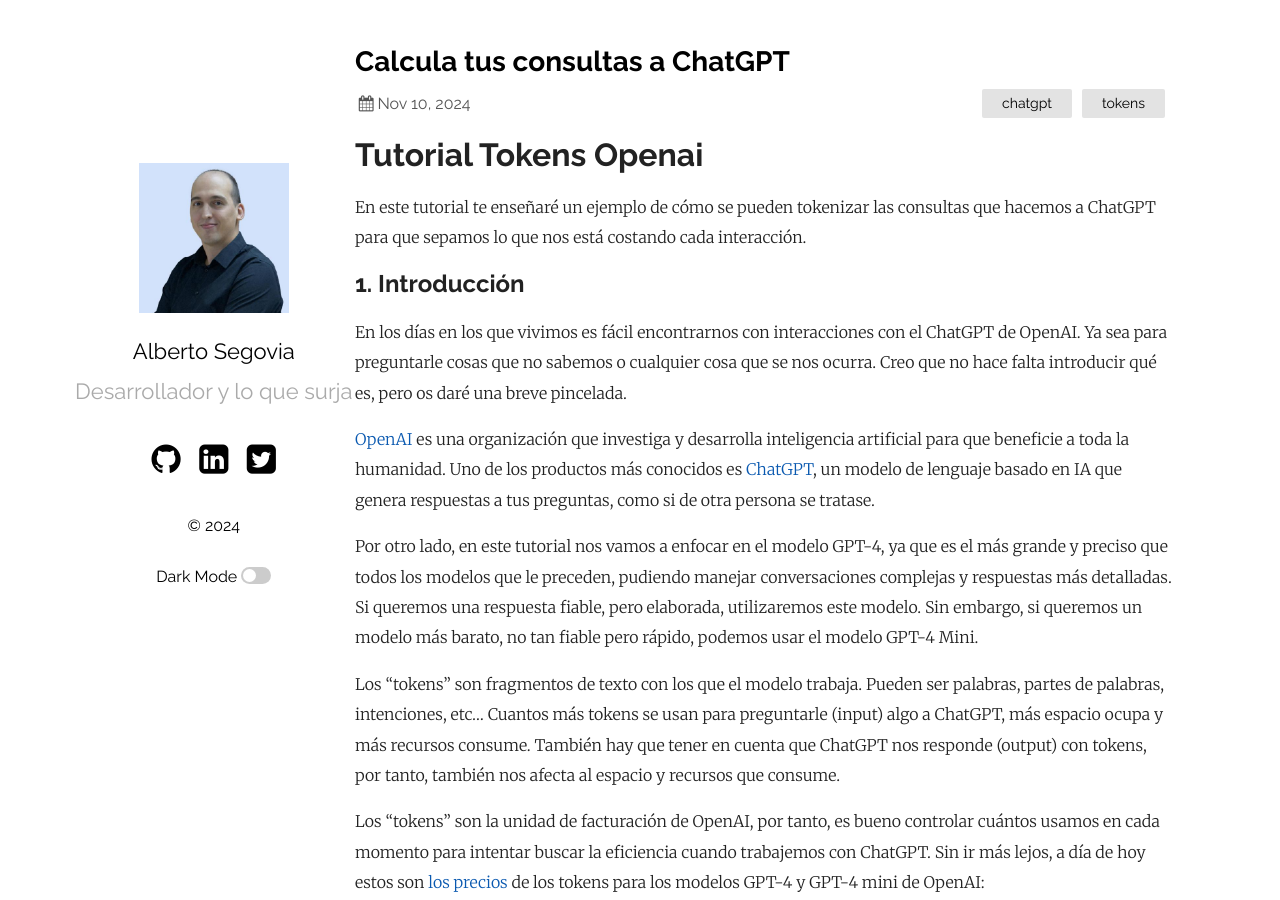
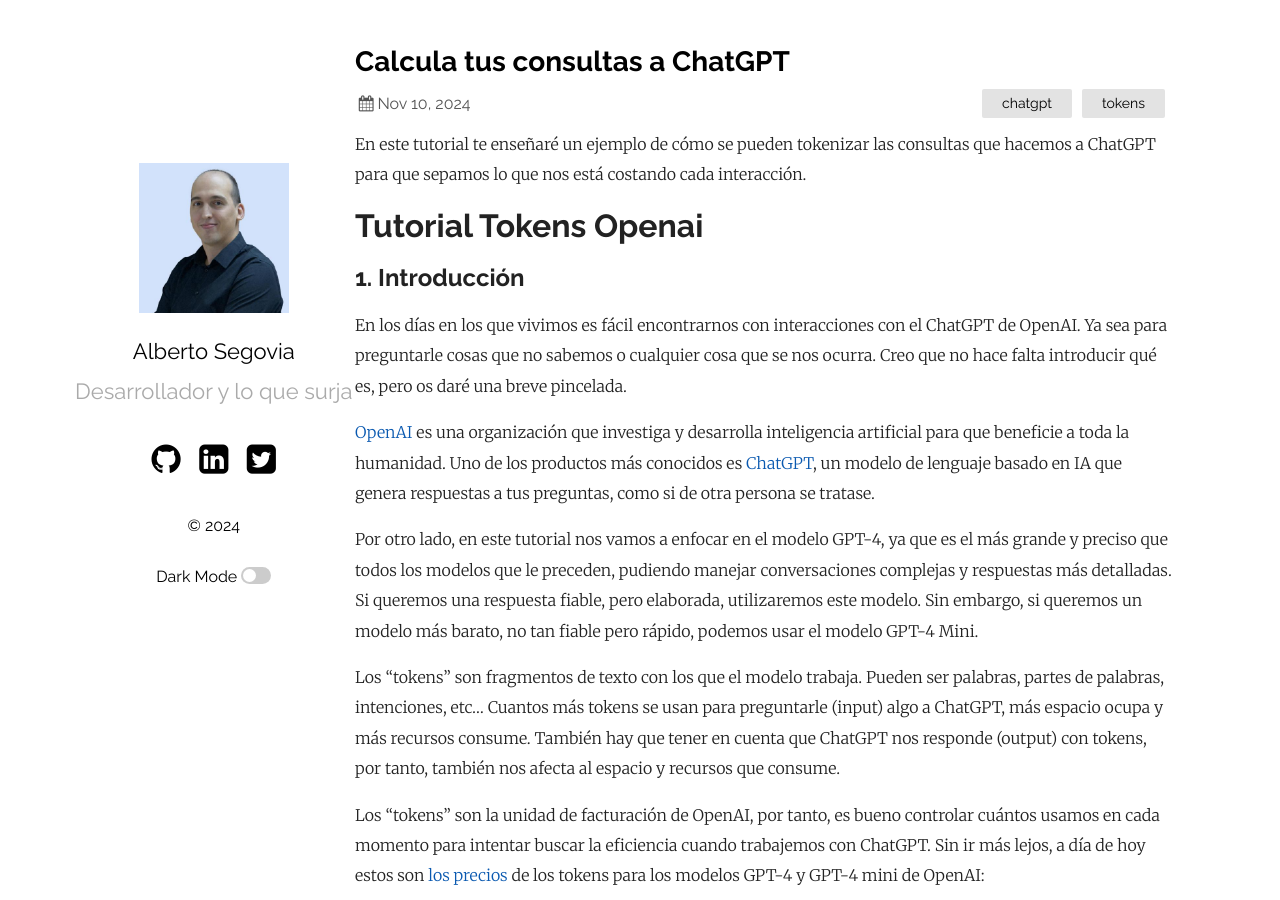
Before and after one commit to asegnz/asegnz.github.io, a Jekyll site: the page built from _posts/2024-11-11-calculo-tokens-chatgpt.md, in a window 1280 px wide and 900 px high. Built offline with Jekyll 4.4.1, drawn with Linux system fonts in a browser that asks for light colours; comment, search, counter and statistics services are not loaded.

```diff
--- a/_posts/2024-11-11-calculo-tokens-chatgpt.md
+++ b/_posts/2024-11-11-calculo-tokens-chatgpt.md
@@ -5,9 +5,9 @@ date: "2024-11-11 00:00:00 +0100"
 categories: chatgpt tokens
 ---
 
+En este tutorial te enseñaré un ejemplo de cómo se pueden tokenizar las consultas que hacemos a ChatGPT para que sepamos lo que nos está costando cada interacción.
+
 # Tutorial Tokens Openai
-
-En este tutorial te enseñaré un ejemplo de cómo se pueden tokenizar las consultas que hacemos a ChatGPT para que sepamos lo que nos está costando cada interacción.
 
 ## 1. Introducción
 
```
